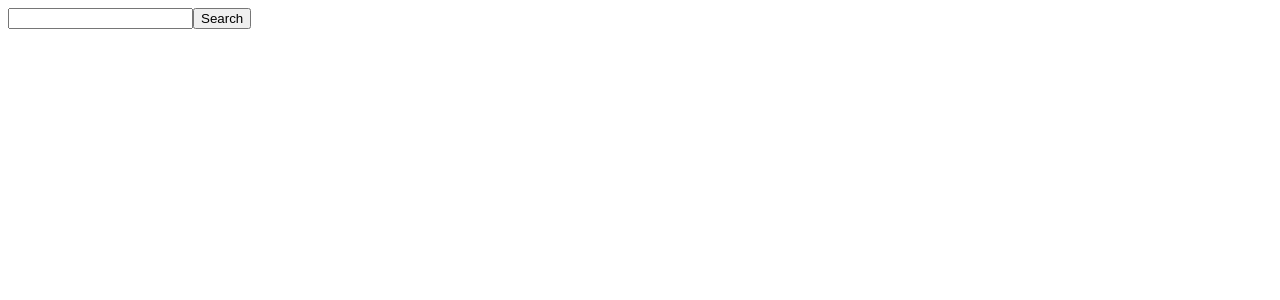
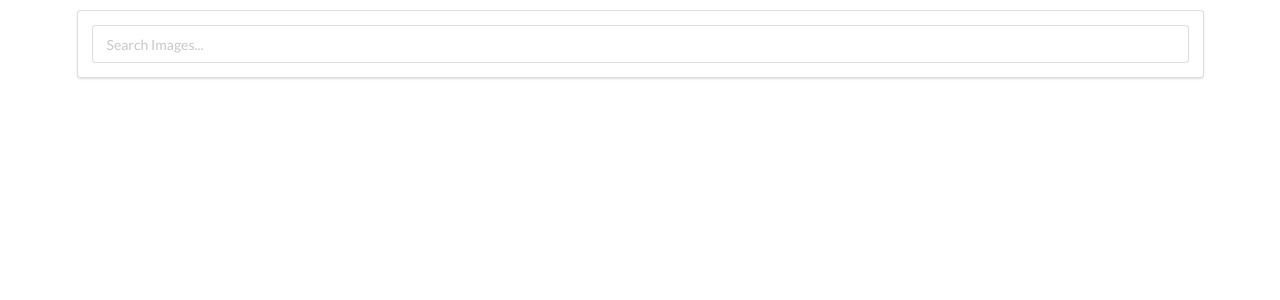
Before and after one commit to jeesewu/gallery, a React (Create React App) app: page / in a window 1280 px wide. Shown: the top 300 px of the page. Built offline with nearby package versions, Linux system fonts and the light colour scheme.

Commit message:
add style to SearchBar with Semantic-UI

```diff
--- a/public/index.html
+++ b/public/index.html
@@ -24,6 +24,10 @@
       work correctly both with client-side routing and a non-root public URL.
       Learn how to configure a non-root public URL by running `npm run build`.
     -->
+    <link
+      rel="stylesheet"
+      href="https://cdnjs.cloudflare.com/ajax/libs/semantic-ui/2.4.1/semantic.min.css"
+    />
     <title>Gallery</title>
   </head>
   <body>
--- a/src/components/App.js
+++ b/src/components/App.js
@@ -23,7 +23,7 @@
 
   render() {
     return (
-      <div>
+      <div className="ui container" style={{ marginTop: "10px" }}>
         <SearchBar onSearch={this.handleSearch} />
         <ImageList images={this.state.images} />
       </div>
--- a/src/components/SearchBar.js
+++ b/src/components/SearchBar.js
@@ -14,14 +14,19 @@
 
   render() {
     return (
-      <form onSubmit={this.handleSubmit}>
-        <input
-          type="search"
-          value={this.state.value}
-          onChange={this.handleChange}
-        />
-        <input type="submit" value="Search" />
-      </form>
+      <div className="ui segment">
+        <form onSubmit={this.handleSubmit} className="ui form">
+          <div className="ui search">
+            <input
+              placeholder="Search Images..."
+              type="text"
+              value={this.state.value}
+              onChange={this.handleChange}
+            />
+            <div className="results"></div>
+          </div>
+        </form>
+      </div>
     );
   }
 }
```
